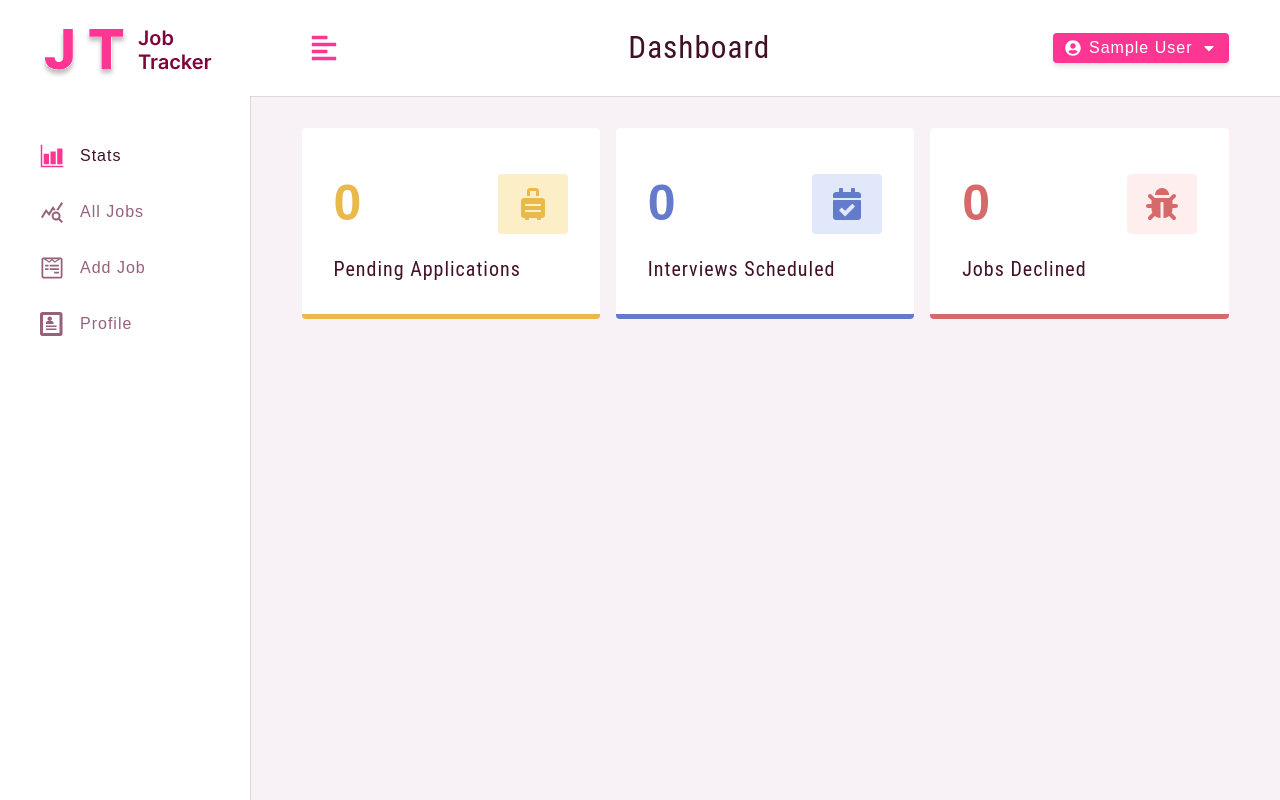
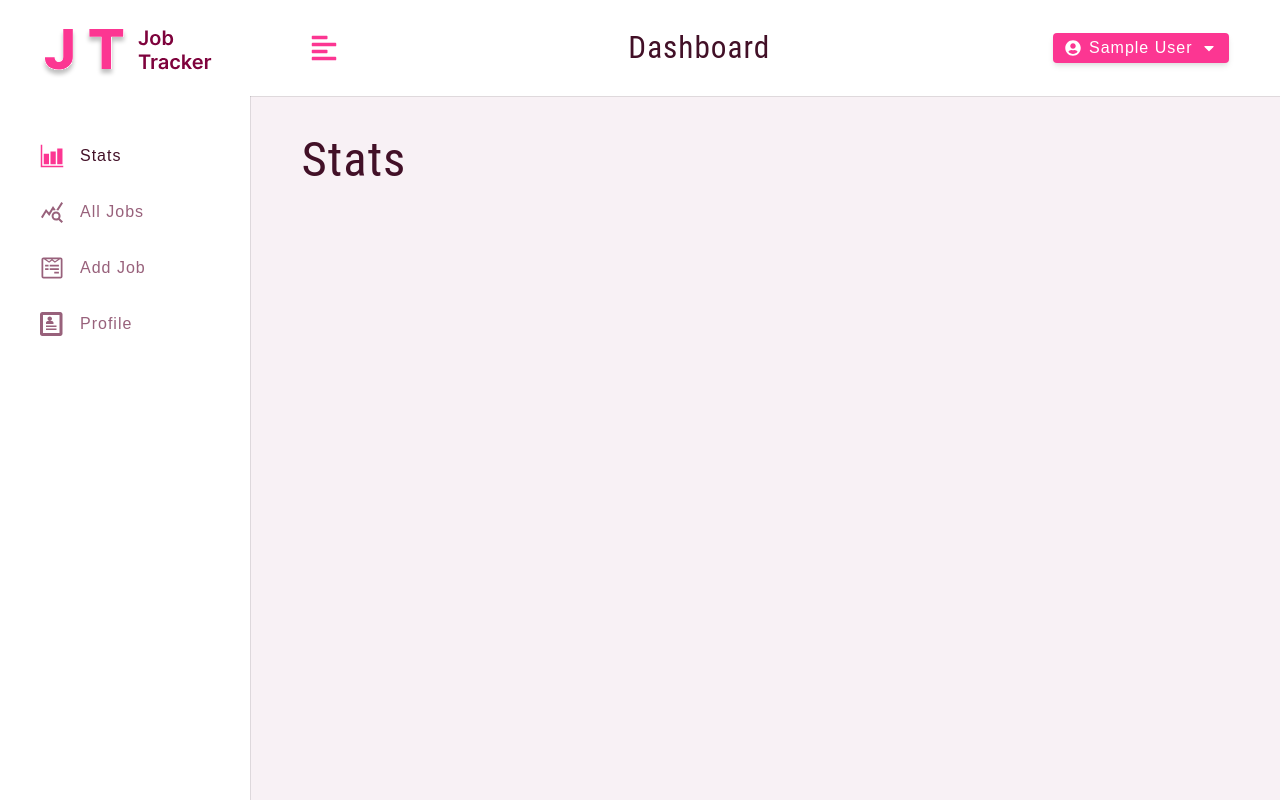
Before and after one commit to Katiao/jobTracker, a React (Create React App) app in the folder frontend/: page / in a window 1280 px wide. Built offline with nearby package versions, Linux system fonts and the light colour scheme; no server answers; sample sign-in values are in the browser's storage.

Commit message:
comment out stats page

```diff
--- a/frontend/src/pages/dashboard/Stats.tsx
+++ b/frontend/src/pages/dashboard/Stats.tsx
@@ -20,9 +20,10 @@ export const Stats = () => {
 
   return (
     <>
-      <StatsContainer />
+      <h1>Stats</h1>
+      {/* <StatsContainer />
 
-      {monthlyApplications.length > 0 && <ChartsContainer />}
+      {monthlyApplications.length > 0 && <ChartsContainer />} */}
     </>
   );
 };
```
